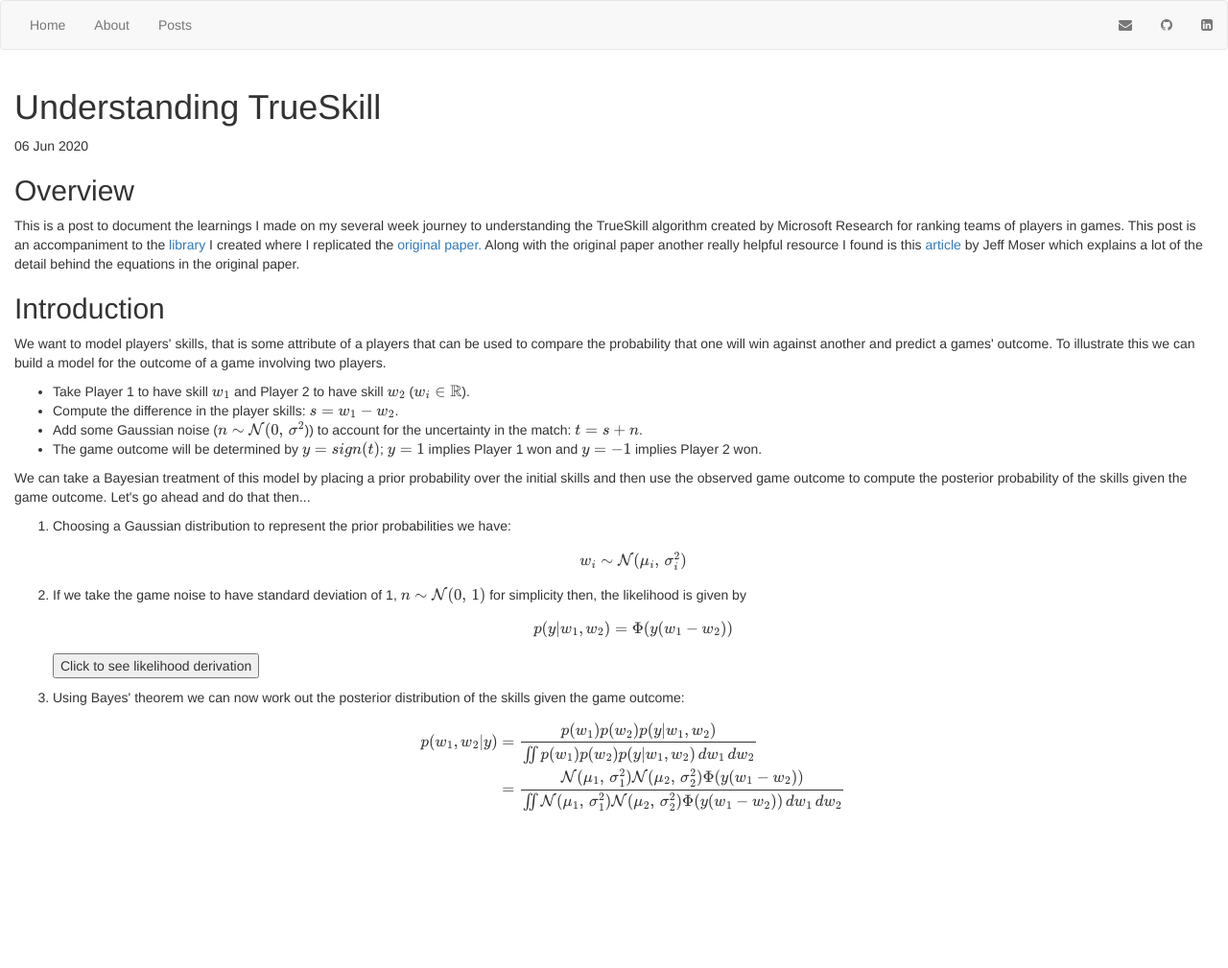
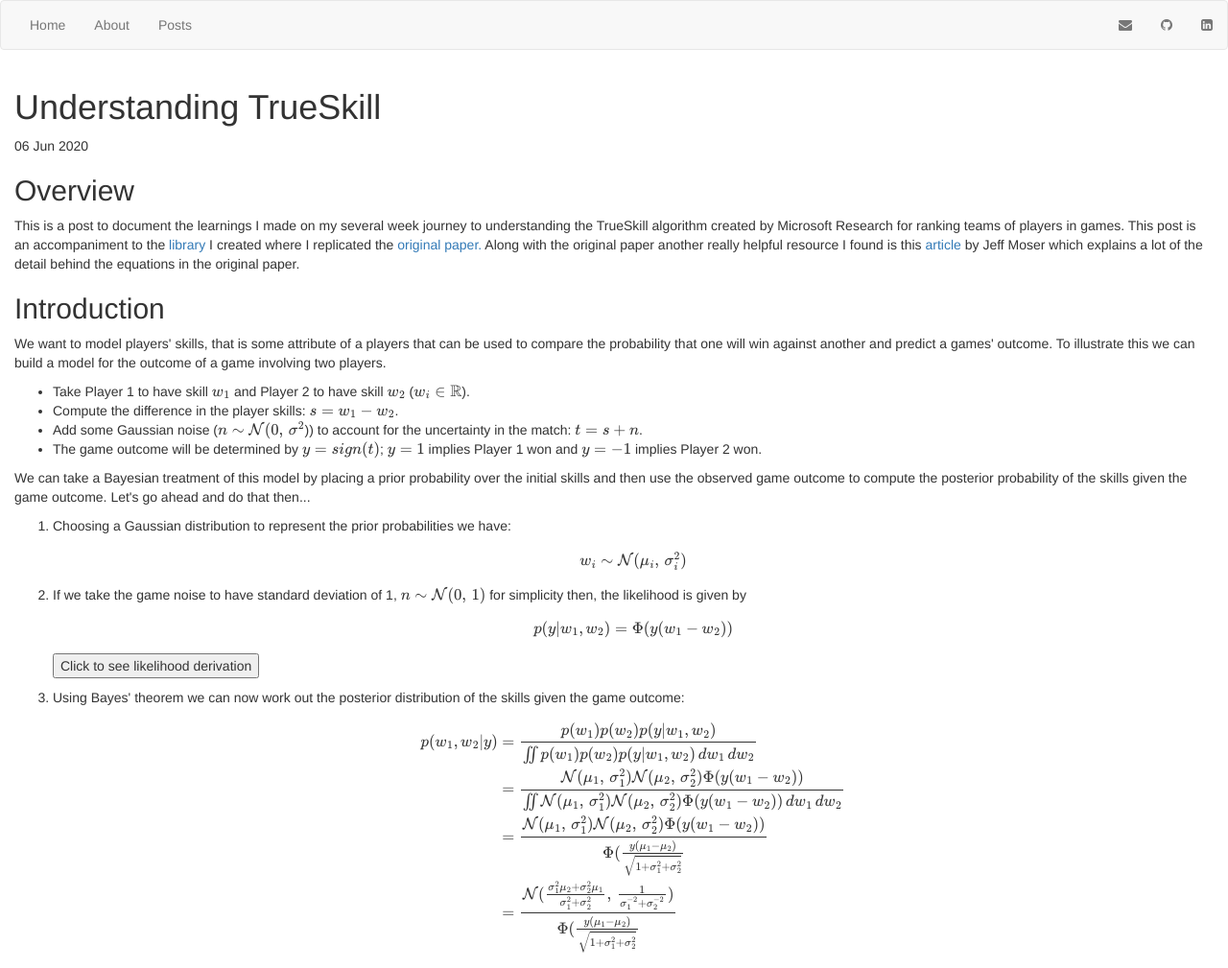
Before and after one commit to Nush395/Nush395.github.io, a Jekyll site: the page built from _posts/2020-06-06-true-skill.html, in a window 1280 px wide. Shown: the whole page at 96% size. Built offline with Jekyll 4.4.1, drawn with Linux system fonts in a browser that asks for light colours; formulas are drawn with MathJax 3; before the commit the page ends 900 px from its top, so only the background shows below that.

Commit message:
Add intro equations.

```diff
--- a/_posts/2020-06-06-true-skill.html
+++ b/_posts/2020-06-06-true-skill.html
@@ -74,6 +74,10 @@
                 p(w_1,w_2|y) &= \frac{p(w_1)p(w_2)p(y|w_1,w_2)}{\iint p(w_1)p(w_2)p(y|w_1,w_2) \,dw_1\,dw_2}
                            \\  &= \frac{\mathcal{N}(\mu_1,\,\sigma_1^{2})\mathcal{N}(\mu_2,\,\sigma_2^{2})\Phi(y(w_1-w_2))}
                                      {\iint \mathcal{N}(\mu_1,\,\sigma_1^{2})\mathcal{N}(\mu_2,\,\sigma_2^{2})\Phi(y(w_1-w_2))\,dw_1\,dw_2}
+                           \\ &= \frac{\mathcal{N}(\mu_1,\,\sigma_1^{2})\mathcal{N}(\mu_2,\,\sigma_2^{2})\Phi(y(w_1-w_2))}
+                                      {\Phi(\frac{y(\mu_1-\mu_2)}{\sqrt{1+\sigma_1^{2}+\sigma_2^{2}}}}
+                           \\ &= \frac{\mathcal{N}(\frac{\sigma_1^{2}\mu_2 + \sigma_2^{2}\mu_1}{\sigma_1^{2}+\sigma_2^{2}},\,\frac{1}{\sigma_1^{-2}+\sigma_2^{-2}})}
+                                      {\Phi(\frac{y(\mu_1-\mu_2)}{\sqrt{1+\sigma_1^{2}+\sigma_2^{2}}}}
             \end{align}
         </li>
     </ol>
```
